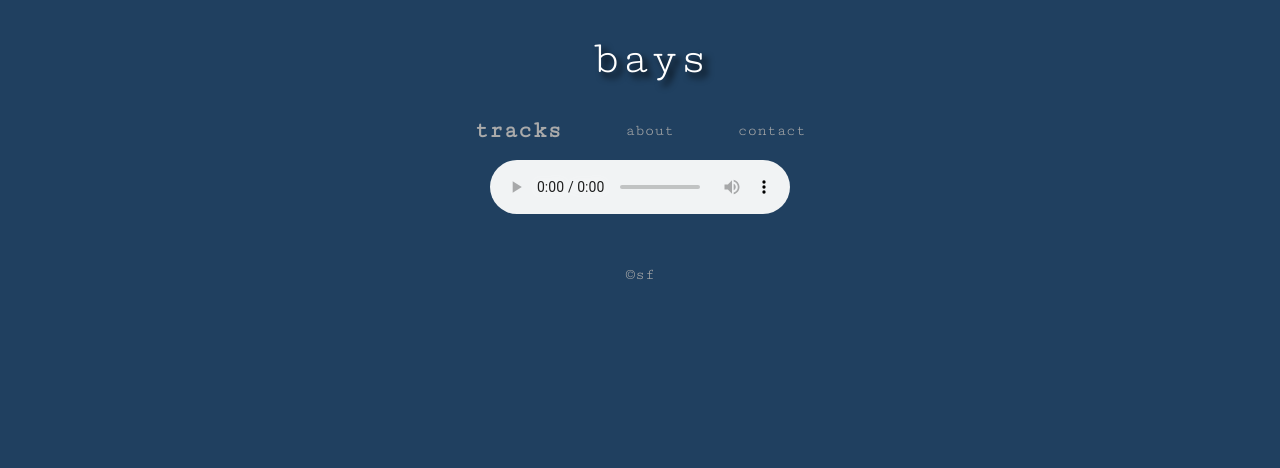
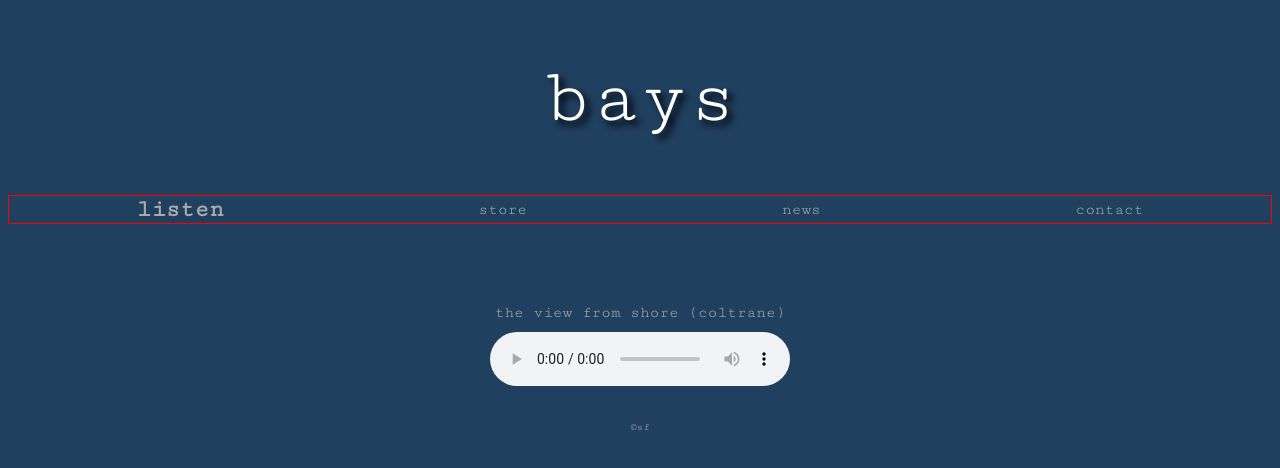
Before and after one commit to seantford/bays, a plain HTML site: page index.html in a window 1280 px wide. Drawn offline with Linux system fonts and the light colour scheme.

Commit message:
reformatting nav

```diff
--- a/css/style.css
+++ b/css/style.css
@@ -1,3 +1,5 @@
+/* MOBILE FIRST */
+
 body {
 	font-family: 'Cutive Mono';
 	color: #aaa;
@@ -10,7 +12,10 @@ a {
 	text-decoration: none;
 }
 
-.main-header {
+
+/* LOGO */
+
+.bays-logo {
 	font-size: 5em;
 	color: #fff;
 	font-weight: normal;
@@ -18,82 +23,46 @@ a {
 }
 
 
-
 /*NAV BAR*/
 
-.nav-container {}
-
+/*.nav-container, */
 .nav-bar {
-	/*max-width: 60%;*/
 	display: flex;
+	list-style: none;
+	margin: auto;
+	padding-left: 0;
+	border: 1px solid red;
 	flex-direction: row;
-	justify-content: center;
+	justify-content: space-around;
 	align-items: center;
-	list-style: none;
-	padding: 0;
-	/*margin: -2em 0 4em;*/
-}
-
-.nav-bar li {
-	margin: 0 2em 0;
 
 }
 
+.nav-container {
+	margin-bottom: 1.65em;
+}
+
 .selected {
-	font-size: 1.5rem;
+	font-size: 1.5em;
 }
 
 
 /*MAIN*/
 
-.player-container {
-	display: flex;
-	flex-direction: row;
-	justify-content: center;
+/* AUDIO PLAYER */
+
+.audio-container {
+	margin-top: 5em;
+
 }
 
-iframe {
-	margin: 0 2em 0;
+.audio-container p {
+	margin-bottom: .66em;
 }
 
-.main-container {
-	display: flex;
-	flex-direction: row;
-	flex-wrap: wrap;
-	justify-content: center;
-}
-
-
-.main-left {
-	float: left;
-	width: 600px;
-}
-
-.main-left img {
-	max-width: 600px;
-}
-
-.main-right {
-	background-color: black;
-	float: right;
-	width: 600px;
-	height: 428px;
-	text-align: left;
-}
-
-.main-right p span {
-	font-size: 2em;
-	font-weight: bold;
-}
-
-.main-right p, h1 {
-
-	margin-left: 20px;
-}
-
-
+/*FOOTER*/
 
 footer {
-
+	font-size: .65em;
 	margin-top: 3em;
 }
--- a/index.html
+++ b/index.html
@@ -7,35 +7,33 @@
 		<!-- <link rel="shortcut icon" type="image/ico" href="favicon.ico" /> -->
 		<link href='http://fonts.googleapis.com/css?family=Amatic+SC:400,700' rel='stylesheet' type='text/css'>
 		<link href='https://fonts.googleapis.com/css?family=Cutive+Mono' rel='stylesheet' type='text/css'>
-		<link rel="stylesheet" href="css/normalize.css">
 		<link rel="stylesheet" href="css/style.css">
 		<link rel="stylesheet" href="css/responsive.css">
 	</head>
 
 	<body>
+		<div class="container">
 
-		<header>
-			<h1 class="main-header">bays</h1>
-		</header>
+		<h1 class="bays-logo">bays</h1>
 
 		<div class="nav-container">
 			<ul class="nav-bar">
-				<li><a href="index.html" class="selected"><strong>tracks</strong></a></li>
-				<li><a href="about.html">about</a></li>
+				<li><a href="index.html" class="selected"><strong>listen</strong></a></li>
+				<li><a href="about.html">store</a></li>
+				<li><a href="about.html">news</a></li>
 				<li><a href="contact.html">contact</a></li>
 			</ul>
 		</div>
-	<div>
-		<audio controls>
-			<source src="media/the-view-from-shore-(coltrane).mp3" type="audio/mp3">
-		</audio>
-	</div>
 
-<!-- 		<div class="player-container">
-			<iframe style="border: 0; width: 500px; height: 804px;" src="https://bandcamp.com/EmbeddedPlayer/album=1707449649/size=large/bgcol=ffffff/linkcol=63b2cc/transparent=true/" seamless><a href="http://actionpollock.bandcamp.com/album/action-pollock">Action Pollock by Action Pollock</a></iframe>
+		<div class="audio-container">
+			<p>the view from shore (coltrane)</p>
+			<audio controls>
+				<source src="media/the-view-from-shore-(coltrane).mp3" type="audio/mp3">
+			</audio>
+		</div>
 
-			<iframe style="border: 0; width: 500px; height: 772px;" src="https://bandcamp.com/EmbeddedPlayer/album=3437769879/size=large/bgcol=ffffff/linkcol=63b2cc/transparent=true/" seamless><a href="http://actionpollock.bandcamp.com/album/songs-of-hope">Songs of Hope by Action Pollock</a></iframe>
-		</div> -->
+
+
 
 
 		<footer>
```
